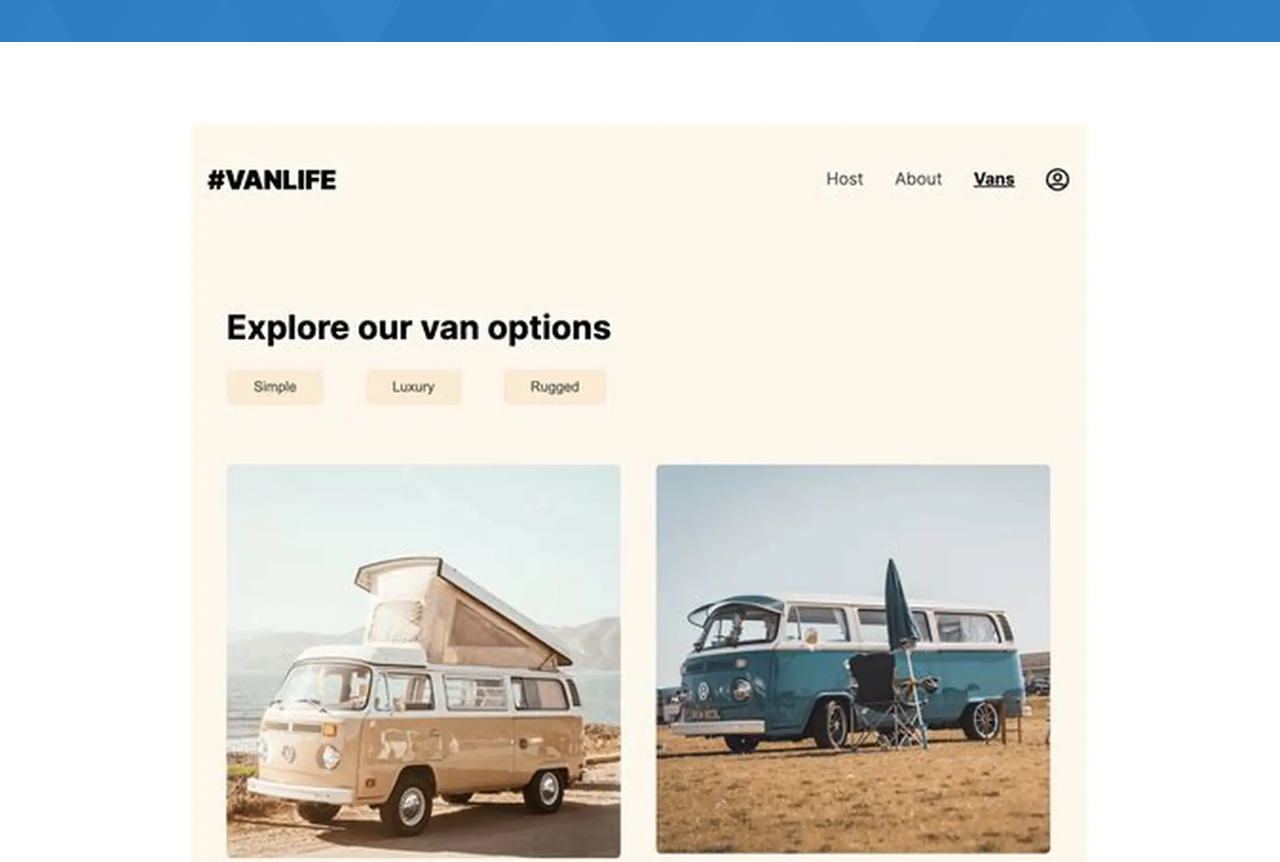
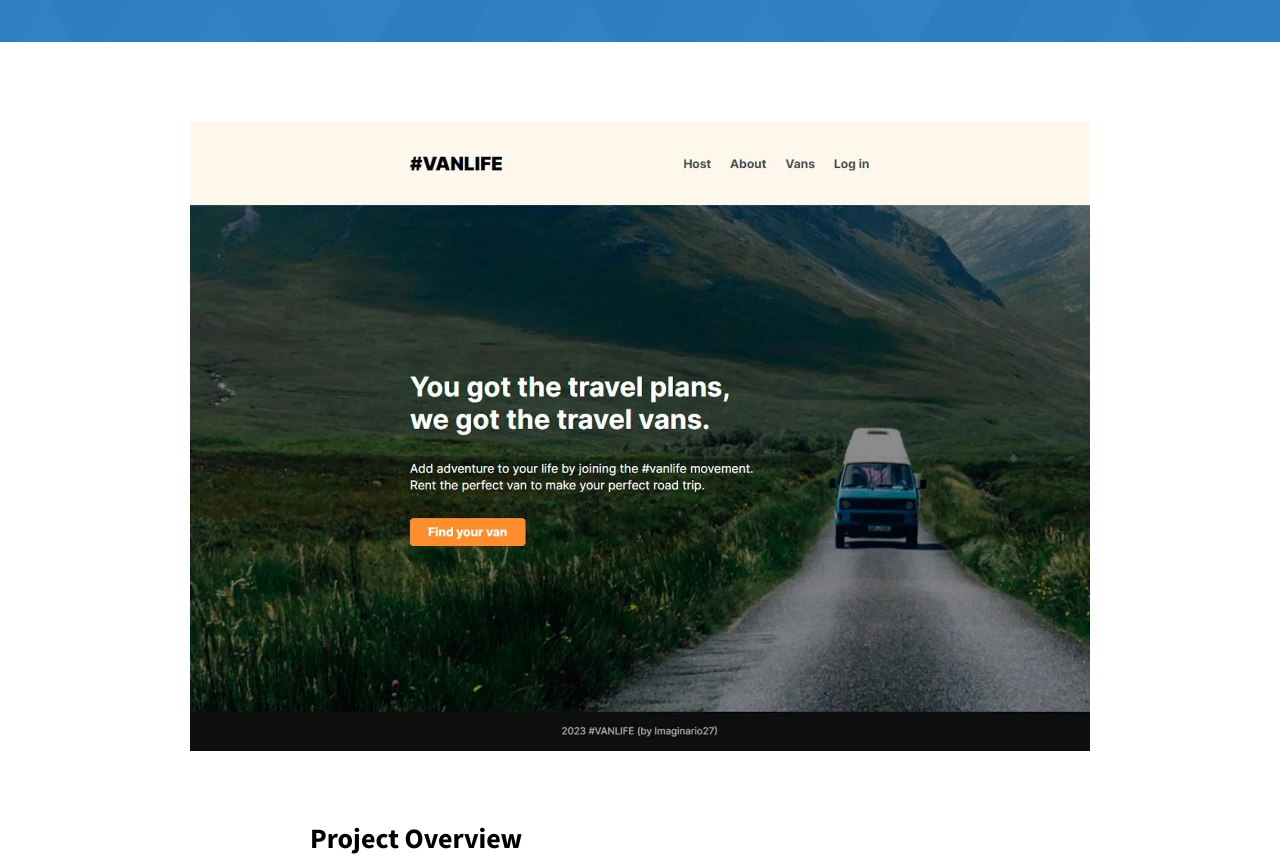
Before and after one commit to Terrytriga/Portfolio-TR, a website built with Vite: page project-2.html in a window 1280 px wide. Shown: the part 680-1542 px from the top of the page. Built offline with nearby package versions, Linux system fonts and the light colour scheme.

Commit message:
Update project-2.html

```diff
--- a/project-2.html
+++ b/project-2.html
@@ -113,7 +113,7 @@
         <div class="project-details__content">
           <div class="project-details__showcase-img-cont">
             <img
-              src="./assets/img/Vanlife.webp"
+              src="./assets/img/vanlife-home.webp"
               alt="Project Image"
               class="project-details__showcase-img"
             />
```
